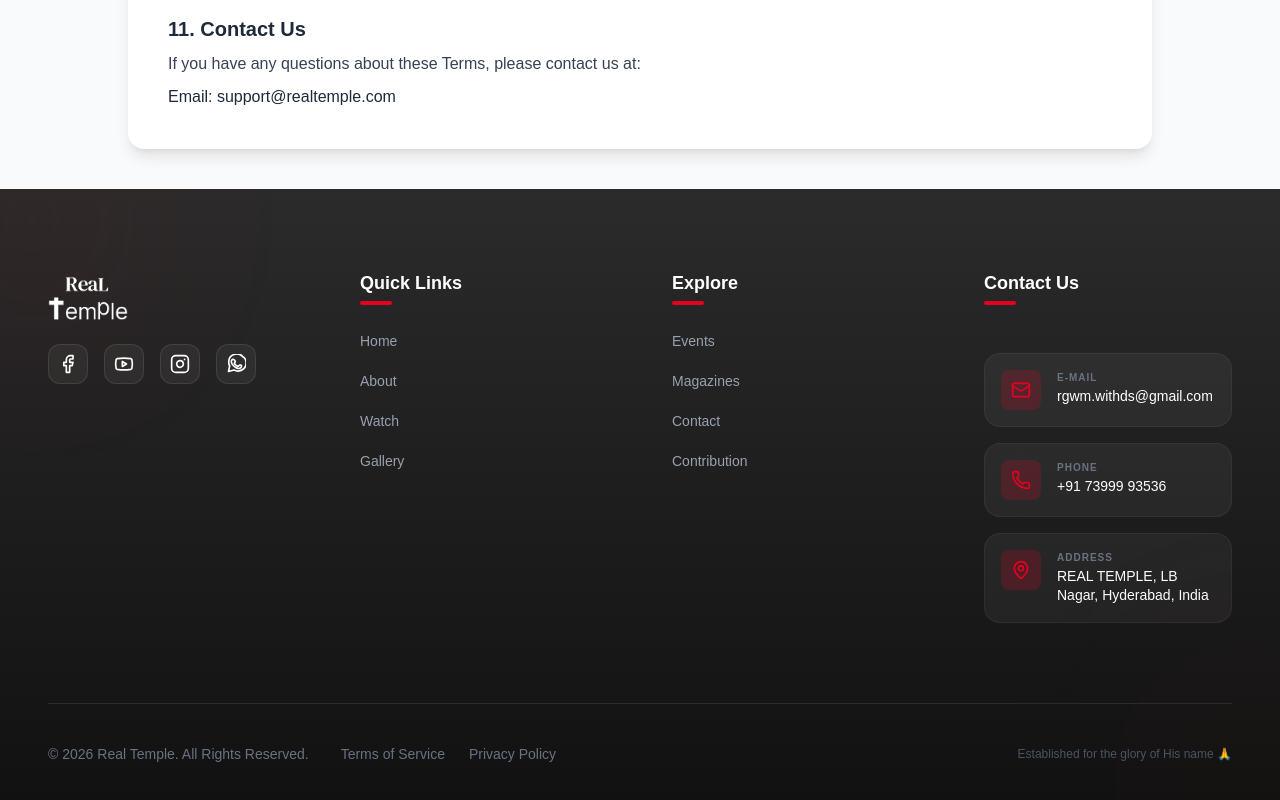
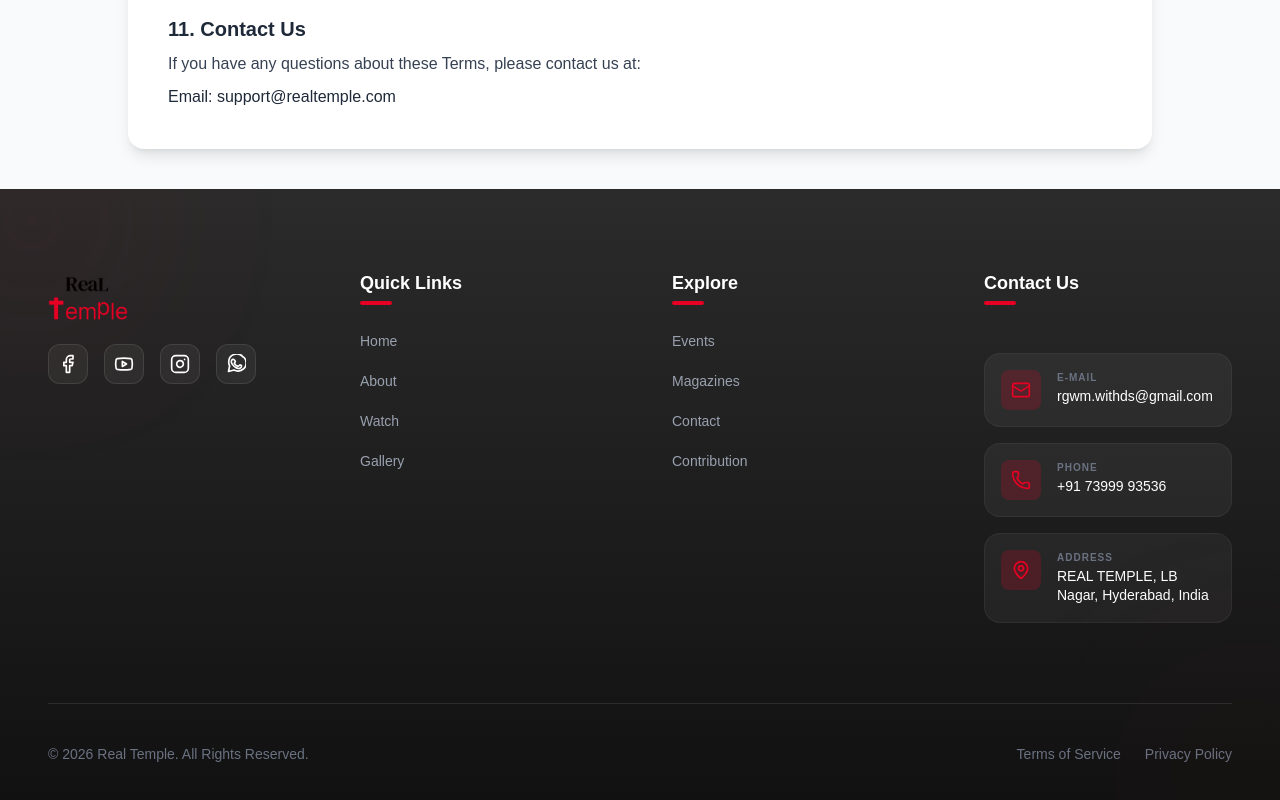
Before and after one commit to varalakshmi-ngs/real, a Next.js app in the folder frontend/: page /terms in a window 1280 px wide. Shown: the part 1455-2255 px from the top of the page. Built offline with nearby package versions, Linux system fonts and the light colour scheme; a web font is replaced by a local one.

Commit message:
Fixed Some changes

```diff
--- a/frontend/app/layout/Footer.jsx
+++ b/frontend/app/layout/Footer.jsx
@@ -72,7 +72,7 @@ export default function Footer() {
             className="flex flex-col gap-6"
           >
             <Link href="/" className="inline-block">
-              <Image src="/logo2.png" height={100} width={100} className="w-20 h-auto filter brightness-0 invert" alt="Logo" />
+              <Image src="/logo2.png" height={100} width={100} className="w-20 h-auto" alt="Logo" />
             </Link>
             {/* <p className="text-gray-400 leading-relaxed text-sm max-w-xs text-justify">
               Bringing hope, faith, and community together. Dedicated to spreading the message of love and building a spiritual home for everyone.
@@ -183,11 +183,14 @@ export default function Footer() {
           <div className="flex flex-col md:flex-row items-center gap-4 md:gap-8">
             <p>© {new Date().getFullYear()} Real Temple. All Rights Reserved.</p>
             <div className="flex gap-6">
-              <Link href="/terms" className="hover:text-white transition-colors">Terms of Service</Link>
-              <Link href="/privacy" className="hover:text-white transition-colors">Privacy Policy</Link>
+              {/* <Link href="/terms" className="hover:text-white transition-colors">Terms of Service</Link>
+              <Link href="/privacy" className="hover:text-white transition-colors">Privacy Policy</Link> */}
             </div>
           </div>
-          <p className="text-xs text-gray-600">Established for the glory of His name 🙏</p>
+          <div className="flex gap-6">
+            <Link href="/terms" className="hover:text-white transition-colors">Terms of Service</Link>
+            <Link href="/privacy" className="hover:text-white transition-colors">Privacy Policy</Link>
+          </div>
         </div>
       </div>
     </footer>
--- a/frontend/app/layout/Header.jsx
+++ b/frontend/app/layout/Header.jsx
@@ -177,7 +177,7 @@ export default function Header() {
                     <Image src="/logo2.png" alt="Logo" fill className="object-contain" priority />
                   </div>
                   <div>
-                    <p className="text-sm font-semibold text-slate-900">Real Temple</p>
+                    {/* <p className="text-sm font-semibold text-slate-900">Real Temple</p> */}
                     <p className="text-xs text-slate-500">Navigation</p>
                   </div>
                 </div>
```
